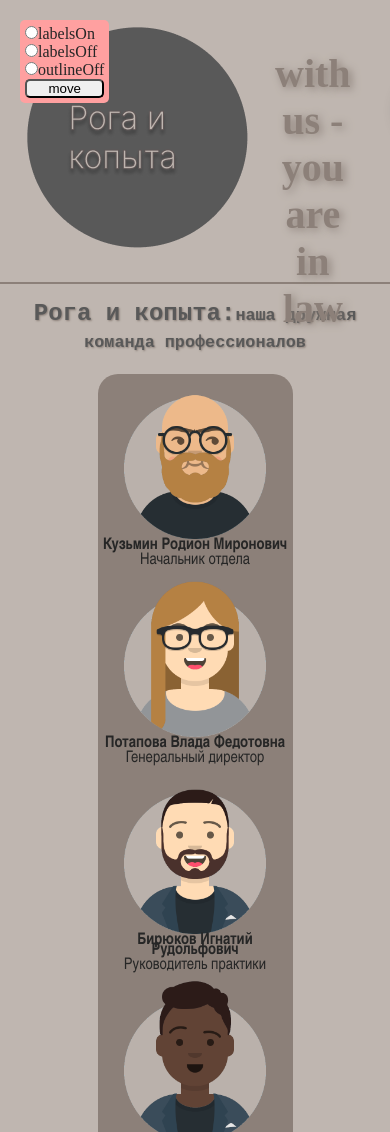
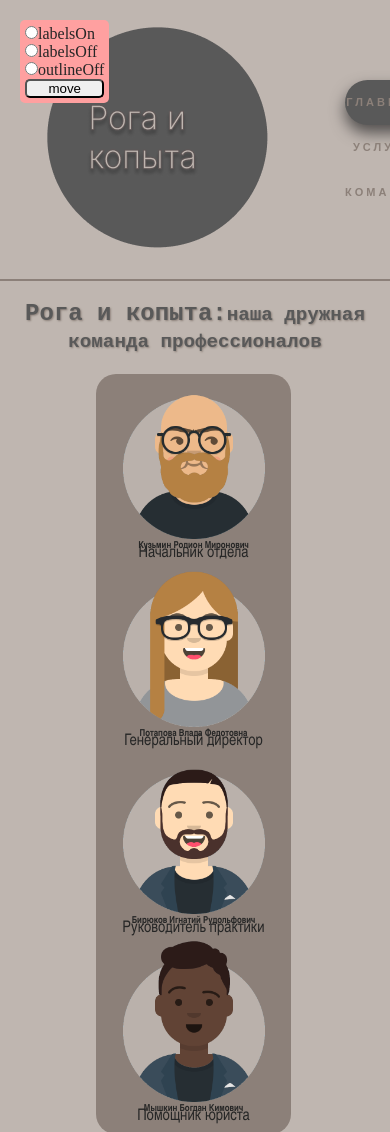
Before and after one commit to nastyxxaavs/ITMO_Web_Labs_5sem, a plain HTML site: page pages/team.html in a window 390 px wide. Shown: the top 1132 px of the page. Drawn offline with Linux system fonts and the light colour scheme.

Commit message:
Пробная адаптивность для team.html #2

```diff
--- a/styles/team.css
+++ b/styles/team.css
@@ -183,13 +183,13 @@ th:nth-child(3), td:nth-child(3) {
 
 @media screen and (max-width: 600px) {
 
+    .logo{
+        margin-left: 20px;
+        align-items: center;
+    }
+
     .slogan {
-        position: relative;
-        font-size: 20px;
-        text-shadow: 3px 2px 8px #8C8079;
-        top: 50px;
-        text-align: center;
-        color: #8C8079;
+        display: none;
     }
 
     .menu {
@@ -215,19 +215,6 @@ th:nth-child(3), td:nth-child(3) {
         text-shadow: #8C8079 1px 1px 2px;
     }
 
-    main h1 span {
-        font-size: 70%;
-    }
-
-    main {
-        text-align: center;
-        color: #262626;
-    }
-
-    main ul {
-        list-style-type: none;
-        line-height: 10px;
-    }
 
     .box img {
         width: 80%;
@@ -237,14 +224,27 @@ th:nth-child(3), td:nth-child(3) {
     .left, .right {
         width: 50%;
         height: 60%;
+        margin-bottom: 10px;
+    }
+
+    .left{
+        margin-right: 3px;
+    }
+
+    .right{
+        margin-left: 3px;
     }
 
     main span {
         font-weight: bold;
+        font-size: 60%;
     }
 
     main p {
         margin-bottom: 5px;
+        padding-left: 3px;
+        padding-right: 3px;
+        line-height: 3px;
     }
 
     .end {
@@ -253,6 +253,7 @@ th:nth-child(3), td:nth-child(3) {
 
     .table-example {
         margin: 20px;
+        align-items: center;
     }
 
     th, td {
```
